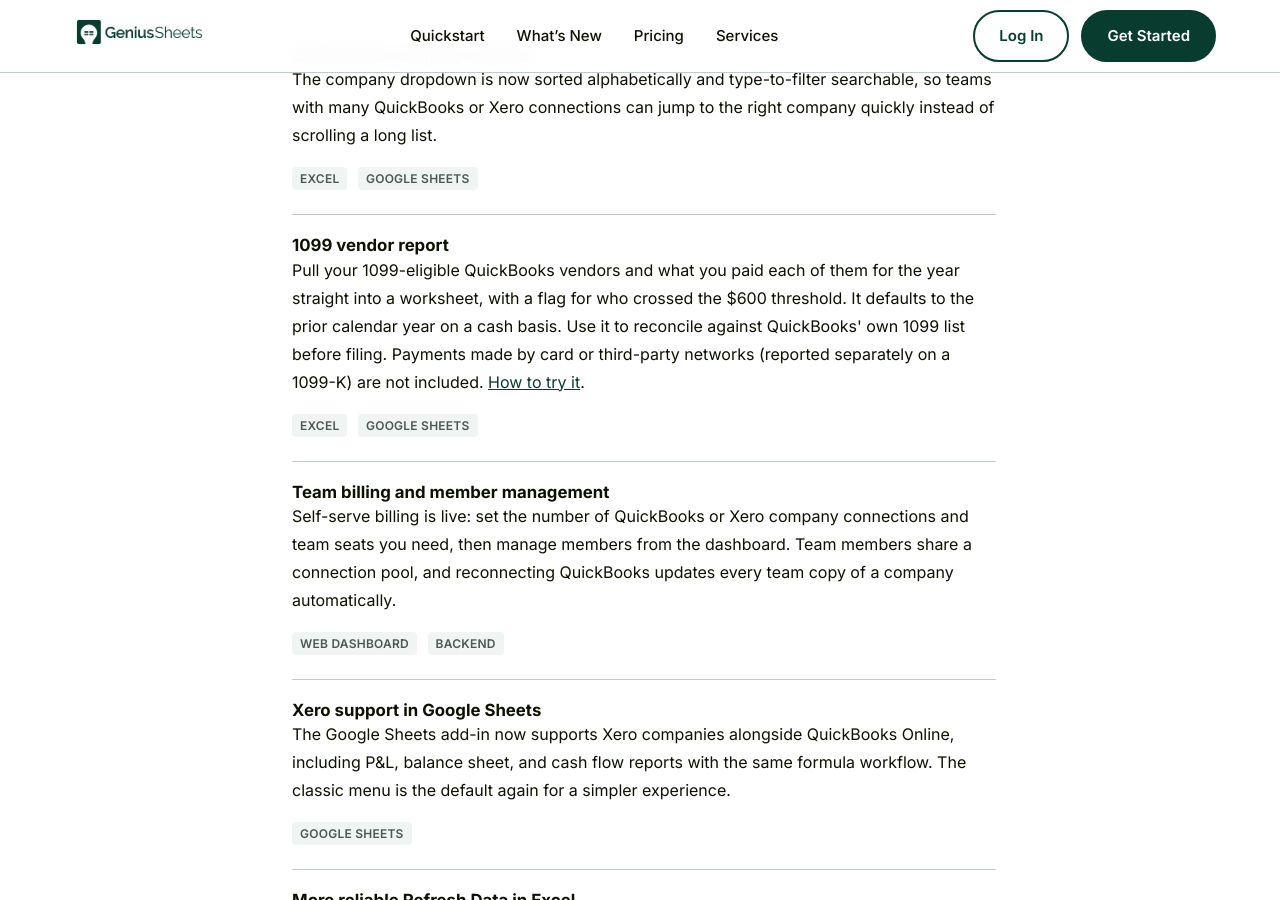
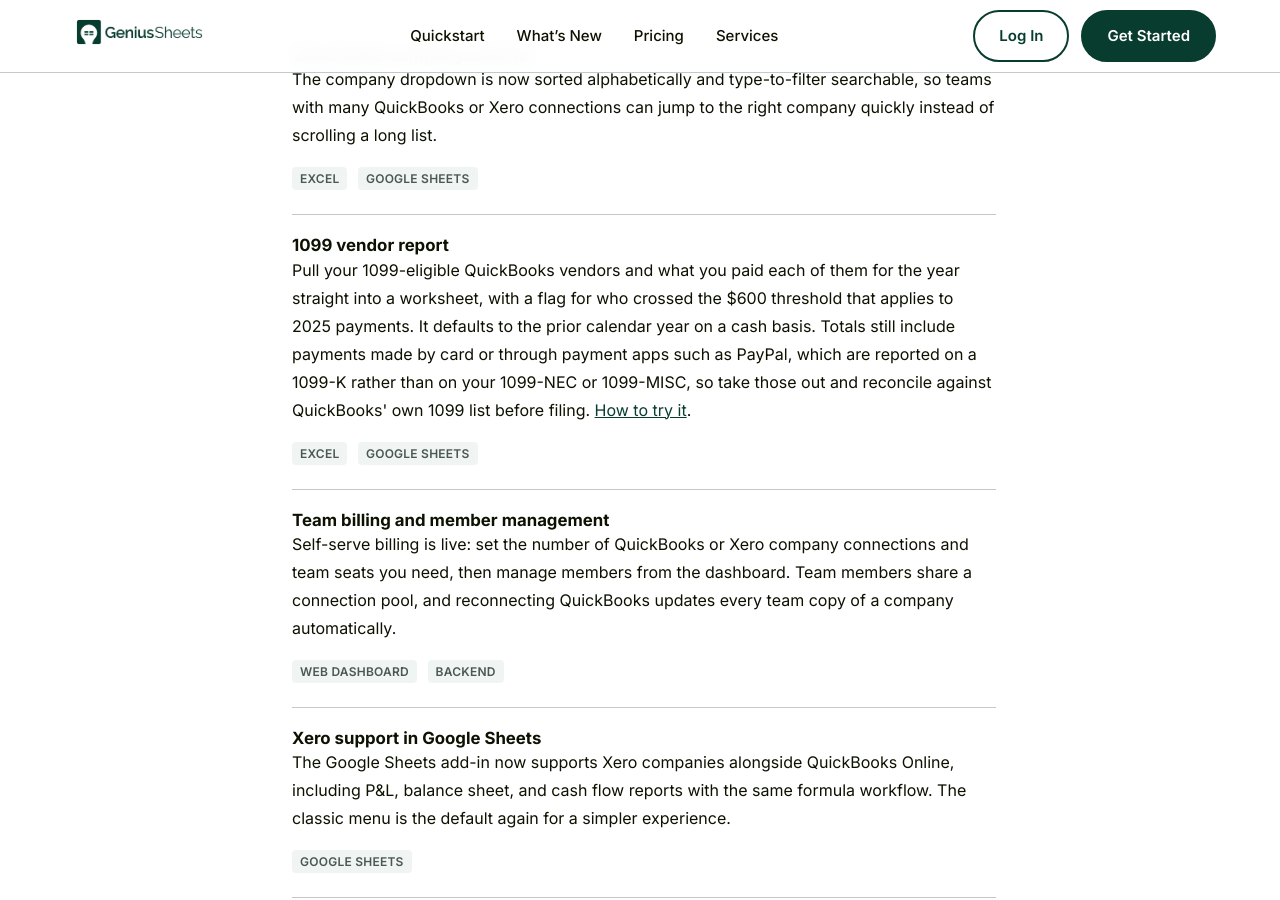
Before and after one commit to GeniusSheets/gs_site, a Jekyll site: the page built from whats-new.html, in a window 1280 px wide and 900 px high, scrolled down 5205 px. Built offline with Jekyll 4.4.1, drawn with Linux system fonts in a browser that asks for light colours.

Commit message:
docs(whats-new): correct 1099 entry on card payments and 2025 threshold
The 1099 vendor report entry said card and third-party-network payments
are not included. They are: totals come from QuickBooks' VendorExpenses
report, which counts them. Say so, and say the $600 threshold applies to
2025 payments (2026 payments use $2,000).

Co-Authored-By: Claude Opus 5.5 <noreply@anthropic.com>

```diff
--- a/_data/whats_new.json
+++ b/_data/whats_new.json
@@ -136,7 +136,7 @@
                 "Excel",
                 "Google Sheets"
               ],
-              "body_html": "<p>Pull your 1099-eligible QuickBooks vendors and what you paid each of them for the year straight into a worksheet, with a flag for who crossed the $600 threshold. It defaults to the prior calendar year on a cash basis. Use it to reconcile against QuickBooks' own 1099 list before filing. Payments made by card or third-party networks (reported separately on a 1099-K) are not included. <a href=\"https://app.geniussheets.com/faq#vendor-reports\">How to try it</a>.</p>"
+              "body_html": "<p>Pull your 1099-eligible QuickBooks vendors and what you paid each of them for the year straight into a worksheet, with a flag for who crossed the $600 threshold that applies to 2025 payments. It defaults to the prior calendar year on a cash basis. Totals still include payments made by card or through payment apps such as PayPal, which are reported on a 1099-K rather than on your 1099-NEC or 1099-MISC, so take those out and reconcile against QuickBooks' own 1099 list before filing. <a href=\"https://app.geniussheets.com/faq#vendor-reports\">How to try it</a>.</p>"
             },
             {
               "title": "Team billing and member management",
```
Also changed, not shown: whats_new.md (+1 -1 lines).
